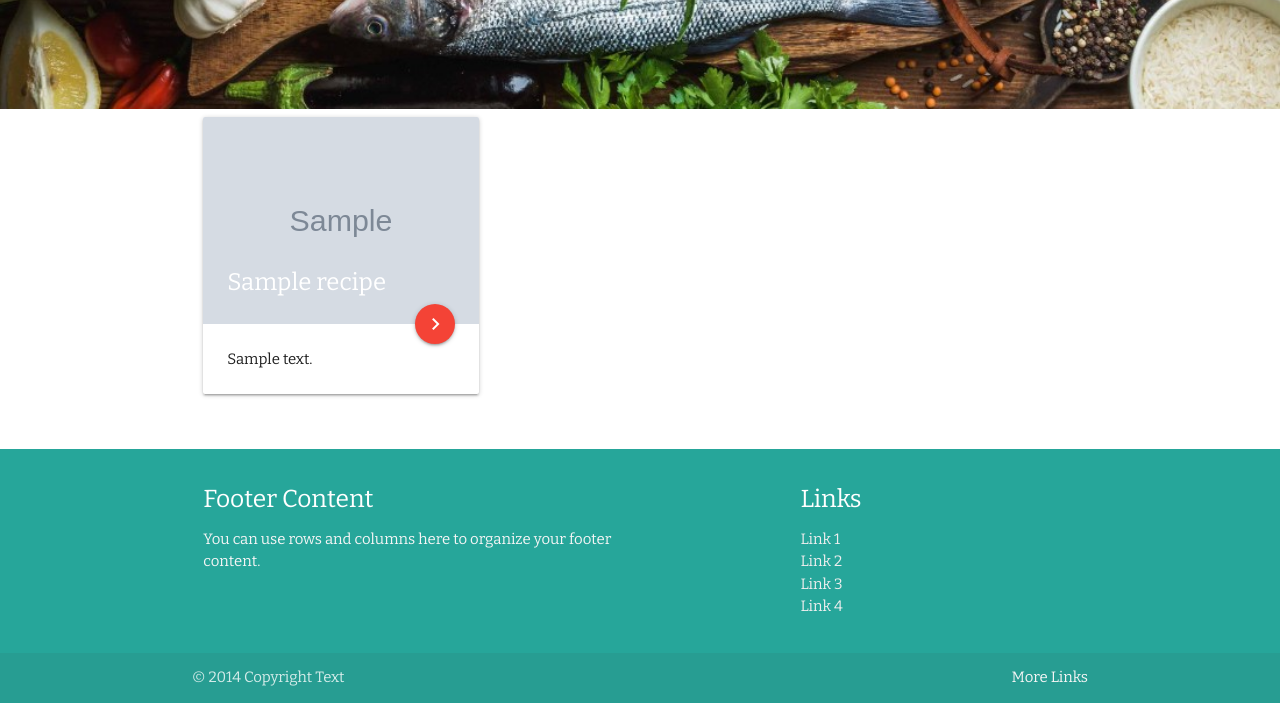
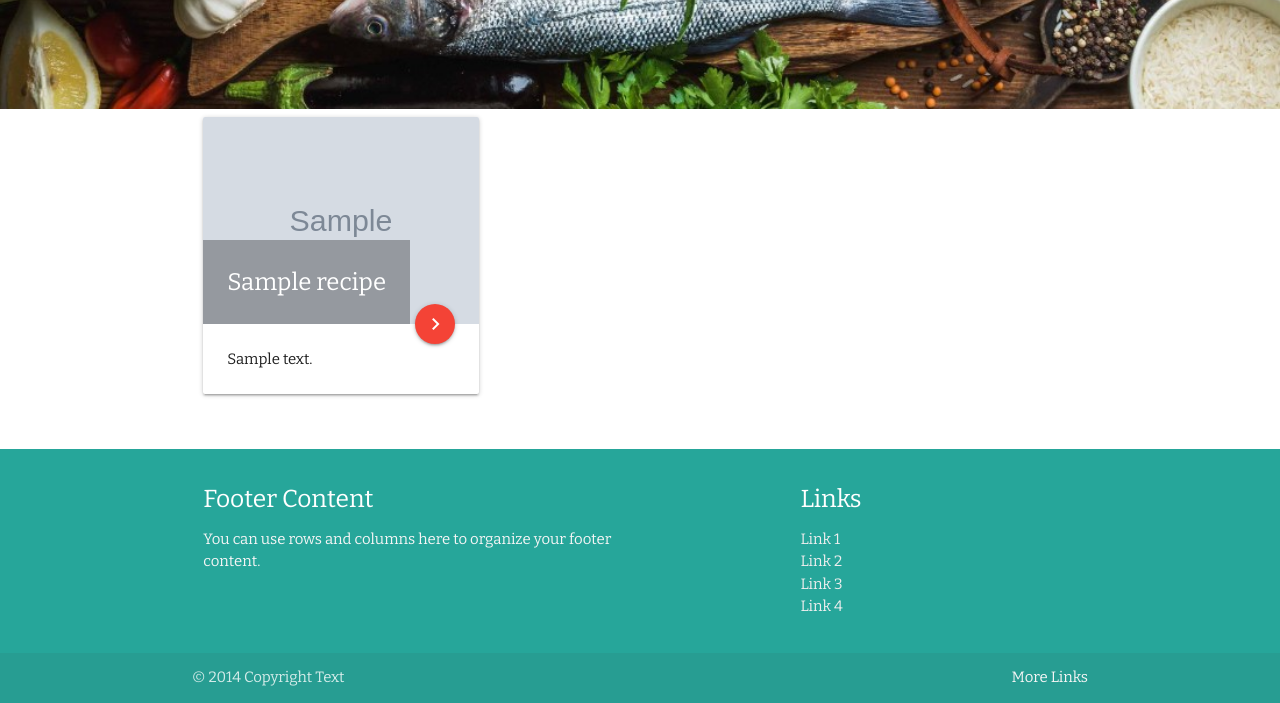
Before and after one commit to darrenmessenger/cookbook, a Flask app: page / in a window 1280 px wide. Shown: the part 455-1158 px from the top of the page. Run offline with Flask 2, Linux system fonts and the light colour scheme; grey boxes marked "Sample" are stand-in pictures; a database or web service that is not in the repository returns one stand-in record (values such as "Sample title"); some libraries are stand-ins or nearby versions.

Commit message:
Added a darker background to the card title

```diff
--- a/templates/index.html
+++ b/templates/index.html
@@ -28,7 +28,7 @@
     <div class="card hoverable">
       <div class="card-image">
         <img src="{{recipe.recipe_image_url}}" alt="recipe image"></img>
-        <span class="card-title">{{recipe.recipe_name}}</span>
+        <span class="overlay card-title">{{recipe.recipe_name}}</span>
         <a class="btn-floating halfway-fab waves-effect waves-light red" href="{{url_for('display_recipe', recipe_id=recipe._id)}}"><i class="material-icons">navigate_next</i></a>
         </form>
       </div>
```
